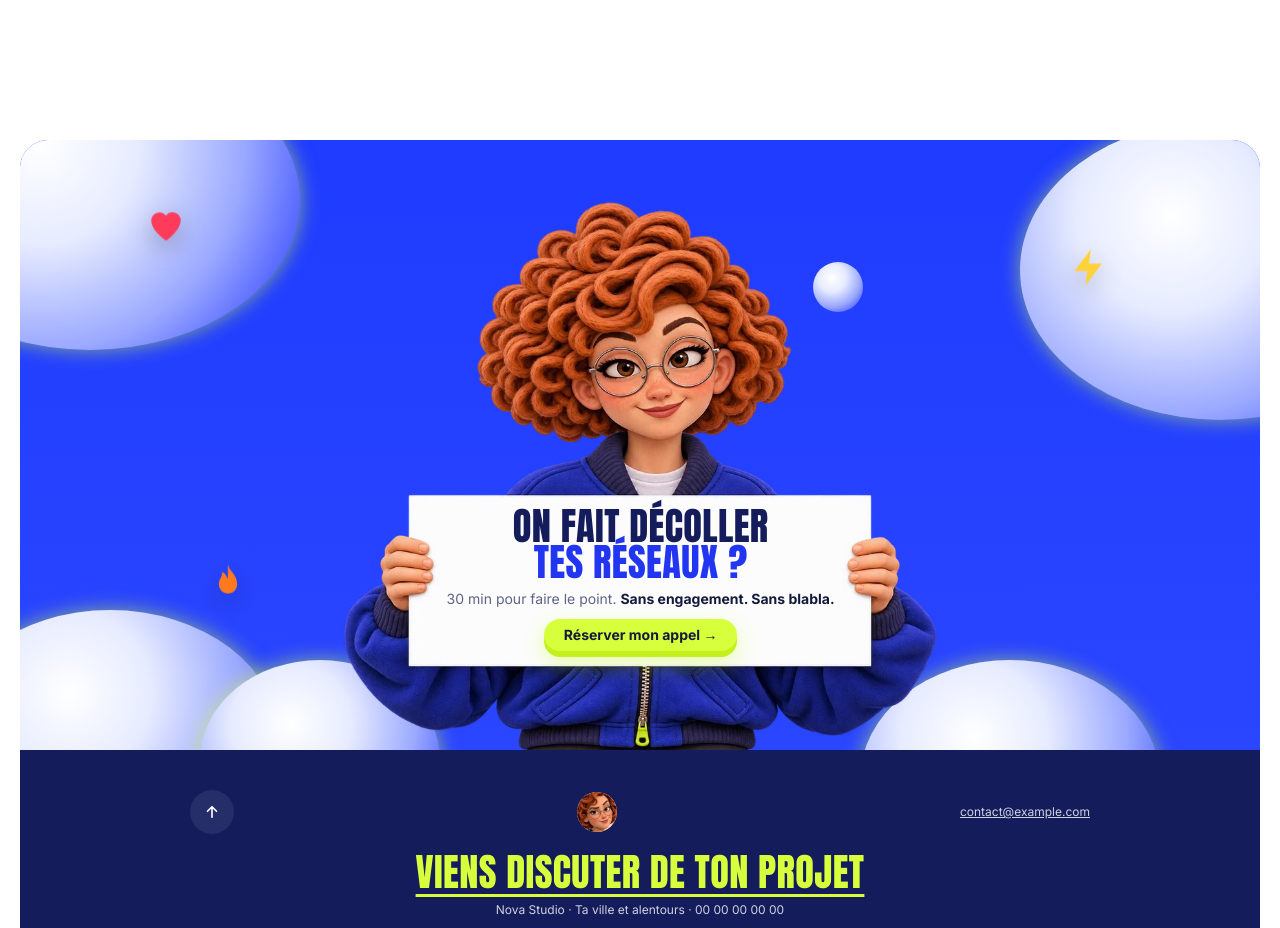
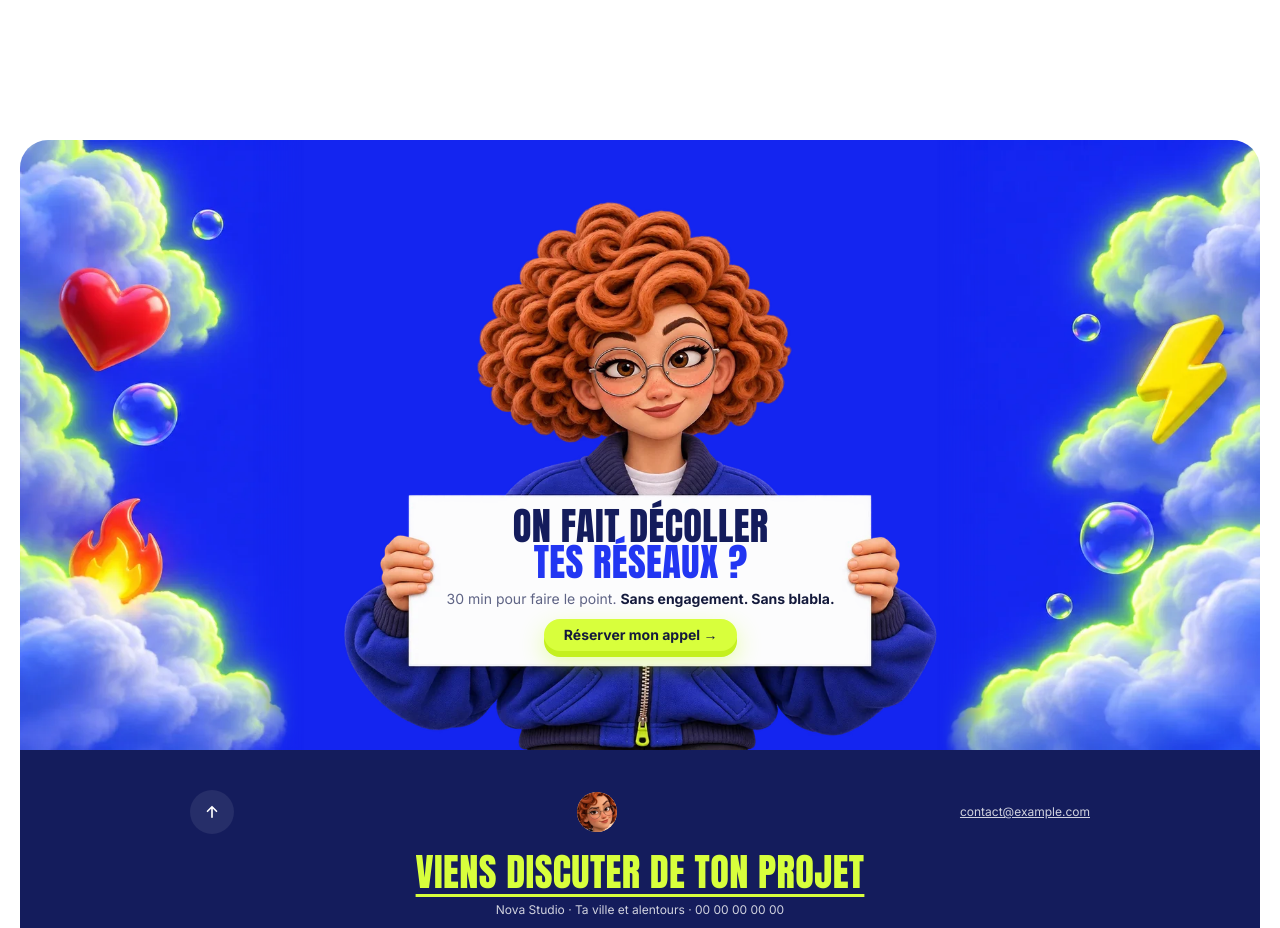
Before and after one commit to 09-zed/nova-studio, a plain HTML site: page index.html in a window 1280 px wide. Shown: the part 6620-7548 px from the top of the page. Drawn offline with Linux system fonts and the light colour scheme; a web font is replaced by a local one.

Commit message:
Remplace les nuages CSS par l'illustration du ciel
Co-Authored-By: Claude Opus 5.5 <noreply@anthropic.com>
Claude-Session: https://claude.ai/code/session_013uQTHdqoBsLyDE2hafEbUx

```diff
--- a/index.html
+++ b/index.html
@@ -205,8 +205,6 @@
 
 <!-- CTA -->
 <section class="sky" id="contact">
-  <div class="clouds"><i></i><i></i><i></i><i></i><i></i><i></i></div>
-  <span class="float f1" aria-hidden="true"><svg viewBox="0 0 24 24"><path d="M12 21s-8-5.5-8-11a4.5 4.5 0 018-2.8A4.5 4.5 0 0120 10c0 5.5-8 11-8 11z" fill="#ff3b5c"/></svg></span><span class="float f2" aria-hidden="true"><svg viewBox="0 0 24 24"><path d="M13 2L4 14h7l-1 8 9-12h-7z" fill="#ffd23c"/></svg></span><span class="float f3" aria-hidden="true"><svg viewBox="0 0 24 24"><path d="M12 2c1 4 5 5.5 5 11a5 5 0 01-10 0c0-3 2-4 2-7 1.5 1 2.5 2.5 2.5 4 1-2 .5-5.5.5-8z" fill="#ff7a1f"/></svg></span>
   <div class="sign">
     <img src="img/sign.webp" alt="" width="900" height="800" loading="lazy">
     <div class="board">
--- a/style.css
+++ b/style.css
@@ -192,18 +192,7 @@ img,svg{display:block}
 
 /* CTA sky */
 .sky{position:relative;margin:40px 20px 0;border-radius:var(--radius) var(--radius) 0 0;background:linear-gradient(180deg,#1f3cff,#2a46ff);min-height:520px;display:grid;place-items:center;overflow:hidden;padding:60px 16px}
-.clouds i{position:absolute;border-radius:50%;background:radial-gradient(circle at 38% 32%,#fff 0,#e6ebff 30%,#9aa8ff 62%,#4a5cff 85%);filter:drop-shadow(0 0 10px rgba(216,255,60,.55))}
-.clouds{position:absolute;inset:0}
-.clouds i:nth-child(1){width:420px;height:300px;left:-140px;top:-90px}
-.clouds i:nth-child(2){width:340px;height:260px;left:-80px;bottom:-120px}
-.clouds i:nth-child(3){width:240px;height:200px;left:180px;bottom:-110px}
-.clouds i:nth-child(4){width:400px;height:300px;right:-160px;top:-20px}
-.clouds i:nth-child(5){width:300px;height:240px;right:100px;bottom:-150px}
-.clouds i:nth-child(6){width:50px;height:50px;right:32%;top:20%;filter:none}
-.float{position:absolute;width:44px;height:44px;animation:float 5s ease-in-out infinite;filter:drop-shadow(0 8px 12px rgba(0,0,0,.25))}
-.float svg{width:100%;height:100%}
-.f1{left:10%;top:12%}.f2{right:12%;top:18%;animation-delay:-2s}.f3{left:15%;bottom:22%;animation-delay:-1s}
-.sky{align-items:end;padding-bottom:0}
+.sky{align-items:end;padding-bottom:0;background:url(img/sky-left.webp) left center/auto 100% no-repeat,url(img/sky-right.webp) right center/auto 100% no-repeat,#1425f0}
 .sign{position:relative;z-index:2;width:min(620px,100%);container-type:inline-size;margin-bottom:-1px}
 .sign img{width:100%;height:auto;display:block}
 .board{position:absolute;left:16.7%;right:16.5%;top:53.6%;bottom:15.6%;display:flex;flex-direction:column;align-items:center;justify-content:center;gap:1.6cqw;text-align:center;padding:0 2cqw}
@@ -295,4 +284,5 @@ p{text-wrap:pretty}
   .sky,.footer{margin-left:0;margin-right:0}
   .wrap{padding:0 16px}
   .peek{width:120px;bottom:20px}
+  .sky{background-position:-70px center,calc(100% + 70px) center}
 }
```
Also changed, not shown: img/sky-left.webp (added), img/sky-right.webp (added), img/sky.webp (added).
